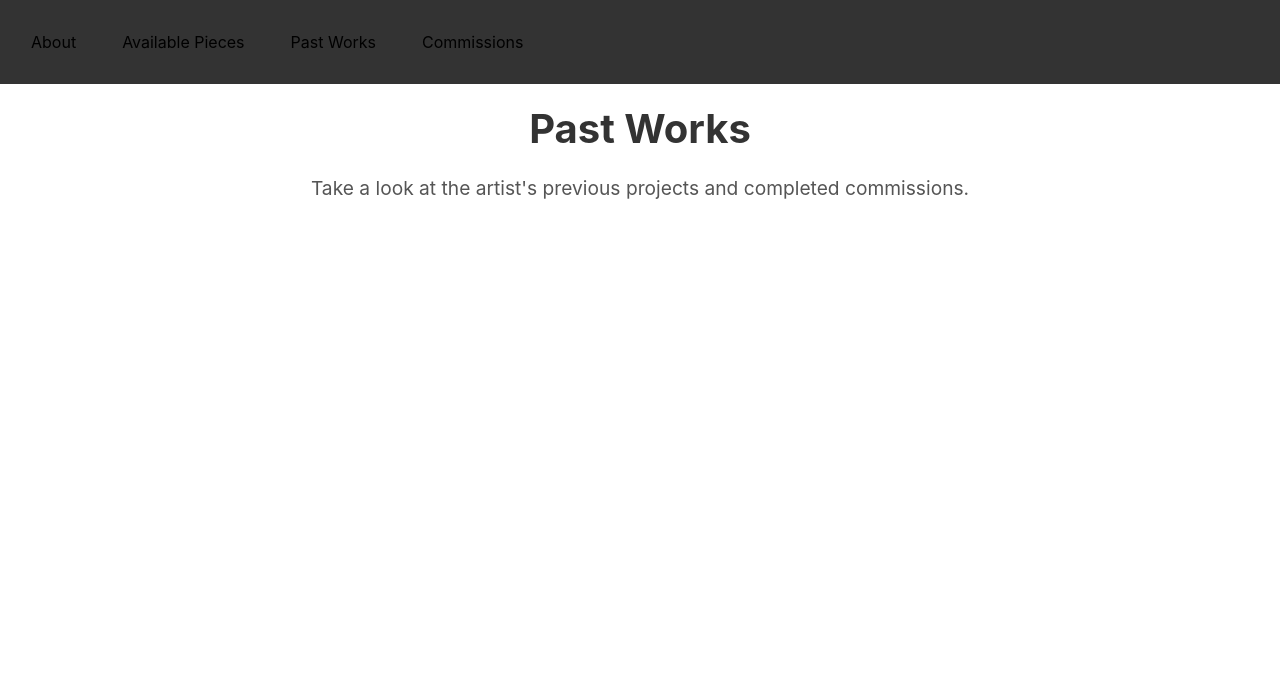
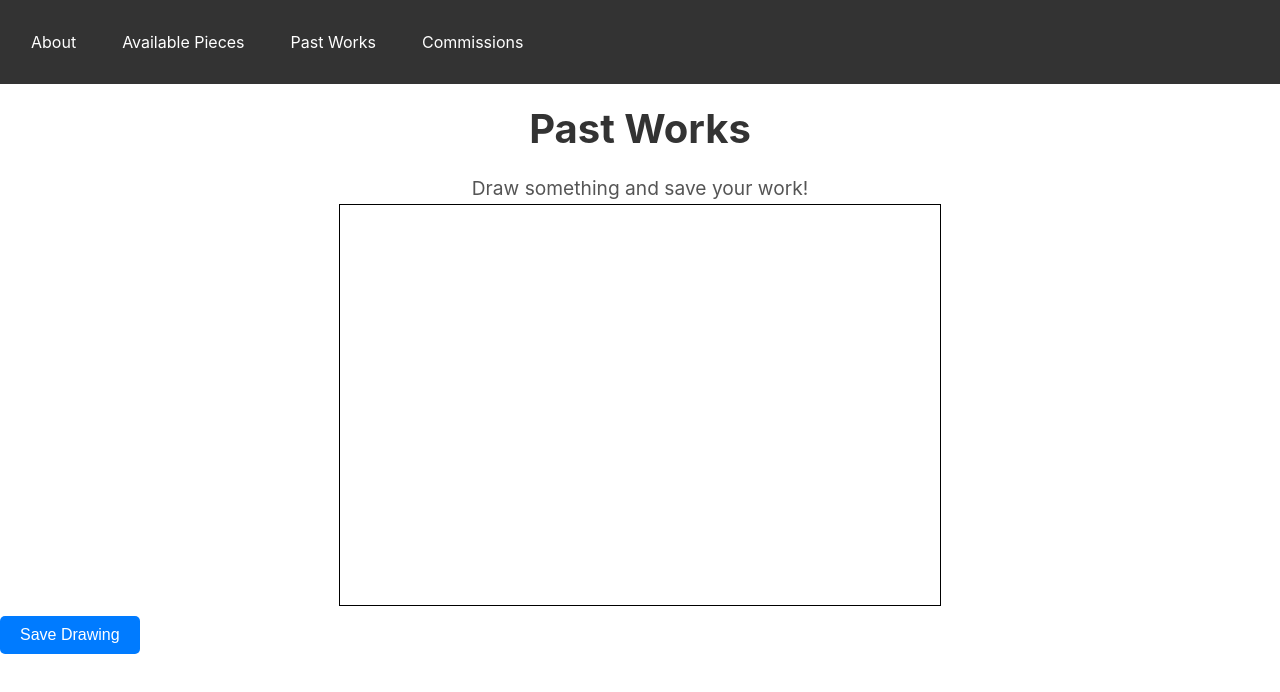
Before and after one commit to ryleysanden/final, a Next.js app: page /past-works in a window 1280 px wide. Shown: the top 692 px of the page. Built offline with nearby package versions, Linux system fonts and the light colour scheme.

Commit message:
updated code from the google drive and lauren

```diff
--- a/components/Drawing.js
+++ b/components/Drawing.js
@@ -64,13 +64,7 @@ const Drawing = ({ canvasRef }) => {
         };
     }, [canvasRef]);
 
-    return (
-        <div className = "canvasContainer">
-            <canvas ref = {canvasRef} id = "canvas" width={600} height = {400}></canvas>
-        </div>
-    );
 
-    /*
     return (
         <canvas
             ref={canvasRef}
@@ -79,9 +73,7 @@ const Drawing = ({ canvasRef }) => {
             height={400}
             style={{ border: '1px solid black', display: 'block', margin: 'auto' }}
         ></canvas>
-    */
-
-
+    );
 };
 
 
--- a/components/NavBar.js
+++ b/components/NavBar.js
@@ -1,4 +1,3 @@
-import React from 'react';
 import Link from 'next/link';
 
 
--- a/pages/available-pieces.js
+++ b/pages/available-pieces.js
@@ -7,6 +7,6 @@ export default function Pieces() {
             <Navbar />
             <h2>Available Pieces</h2>
             <p>Browse the collection of available art pieces.</p>
-            </div>
+        </div>
     );
 }
--- a/pages/index.js
+++ b/pages/index.js
@@ -1,7 +1,5 @@
 import Navbar from '../components/Navbar';
 import { useState } from 'react';
-
-
 
 
 export default function About() {
@@ -10,7 +8,7 @@ export default function About() {
 
     return (
         <div>
-            <Navbar currentPage={currentPage} setCurrentPage={setCurrentPage} />
+            <Navbar />
             <h2>About</h2>
             <p>Welcome to the About page! Learn more about the artist and their work.</p>
         </div>
--- a/pages/past-works.js
+++ b/pages/past-works.js
@@ -1,12 +1,56 @@
 import Navbar from '../components/Navbar';
+import Drawing from '../components/Drawing';
+import { useRef } from 'react';
 
 
-export default function Works() {
+export default function PastWorks() {
+    const canvasRef = useRef(null);
+
+
+    const handleSaveDrawing = () => {
+        const canvas = canvasRef.current;
+        if (canvas) {
+            const image = canvas.toDataURL('image/png'); // Save the drawing as a Base64 image
+            const newTab = window.open();
+            if (newTab) {
+                newTab.document.body.style.margin = '0'; // Remove margin for the image
+                const imgElement = newTab.document.createElement('img');
+                imgElement.src = image;
+                imgElement.style.width = '100%'; // Optional: Scale to fit the tab
+                imgElement.style.height = 'auto';
+                newTab.document.body.appendChild(imgElement);
+            } else {
+                alert('Could not open new tab. Please enable popups for this site.');
+            }
+        } else {
+            alert('No drawing to save. Please create a drawing first.');
+        }
+    };
+
+
     return (
         <div>
             <Navbar />
             <h2>Past Works</h2>
-            <p>Take a look at the artist's previous projects and completed commissions.</p>
+            <p>Draw something and save your work!</p>
+            <Drawing canvasRef={canvasRef} />
+            <button onClick={handleSaveDrawing} style={styles.button}>
+                Save Drawing
+            </button>
         </div>
     );
 }
+
+
+const styles = {
+    button: {
+        marginTop: '10px',
+        padding: '10px 20px',
+        backgroundColor: '#007BFF',
+        color: '#fff',
+        border: 'none',
+        borderRadius: '5px',
+        cursor: 'pointer',
+        fontSize: '16px',
+    },
+};
--- a/styles/global.css
+++ b/styles/global.css
@@ -58,7 +58,7 @@ nav ul li {
 
 nav ul li a {
   text-decoration: none;
-  color: black; /* Default color */
+  color: white; /* Default color */
   font-weight: normal;
 }
 
```
Also changed, not shown: pages/commissions.js (+22 -17 lines).
